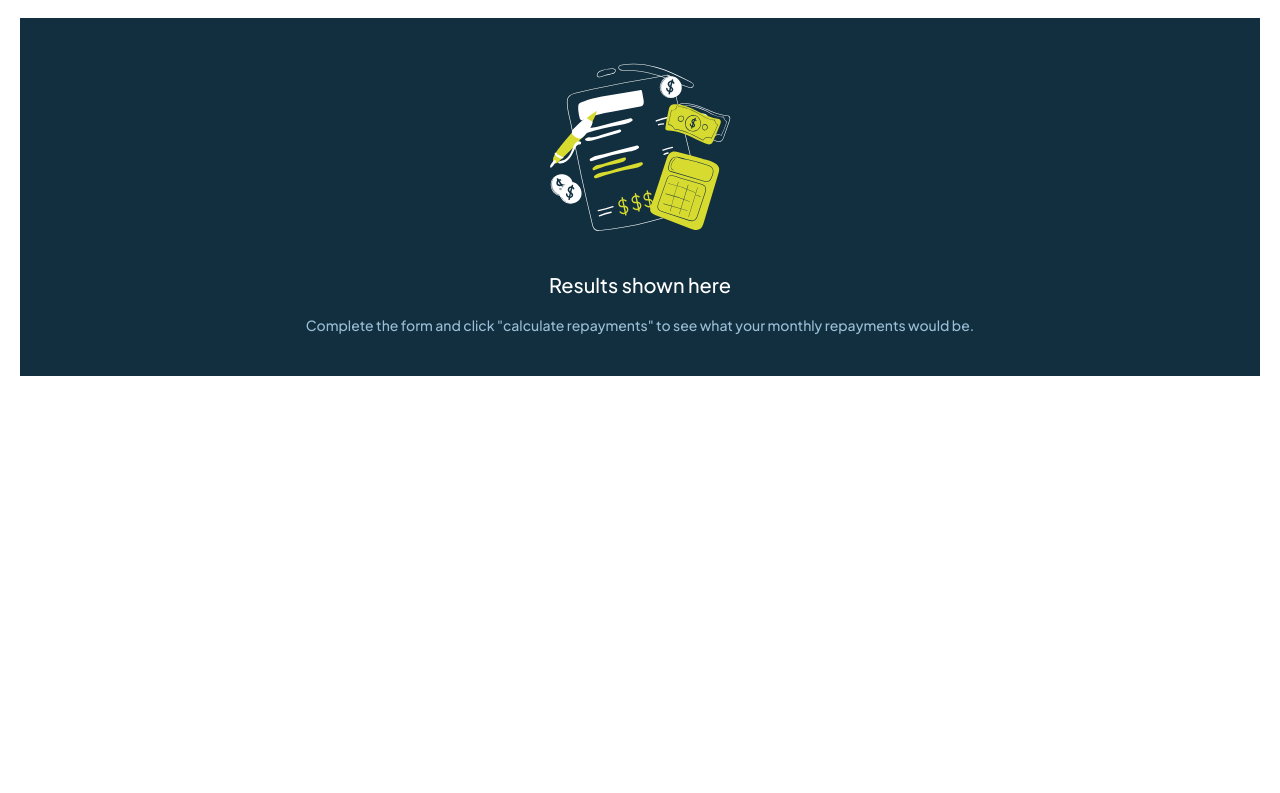
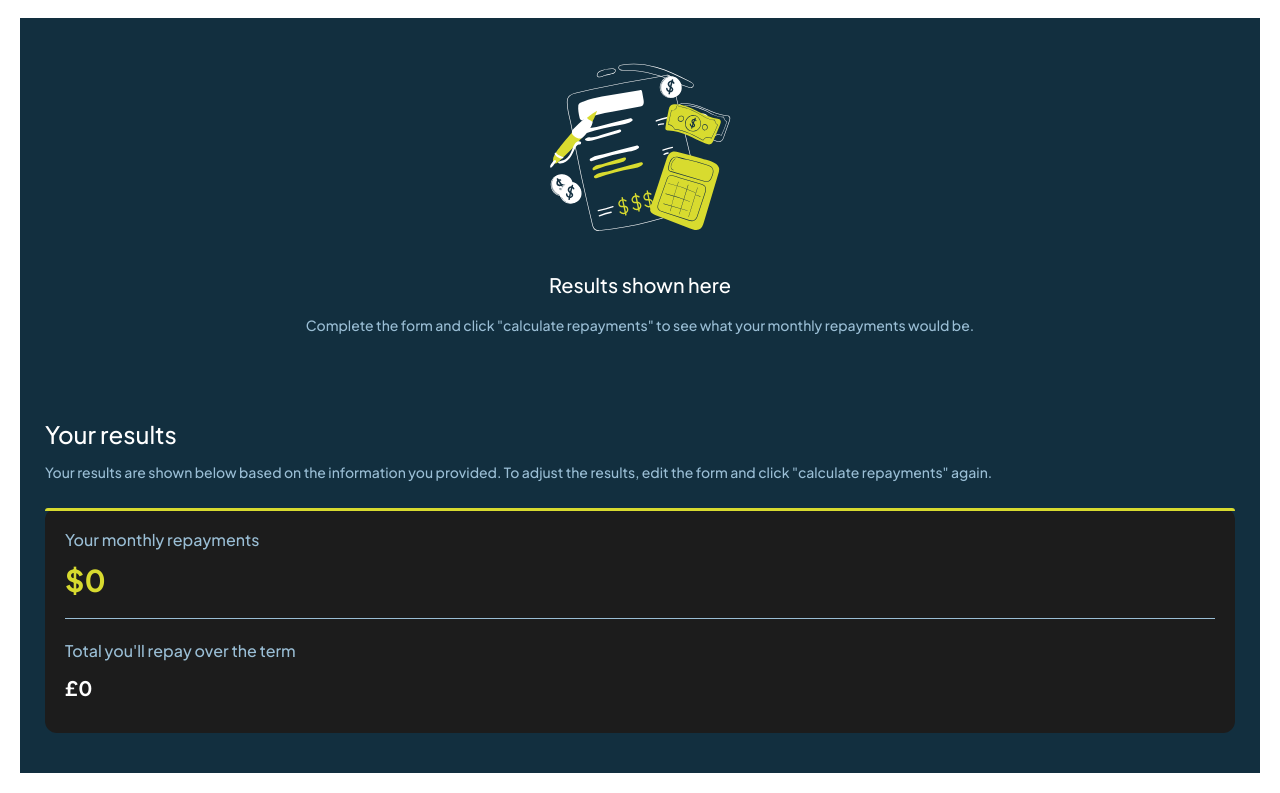
Before and after one commit to lianxxxx/mortgage-calculator, a React (Vite) app: page / in a window 1280 px wide. Shown: the part 585-1378 px from the top of the page. Before the commit the page ends 981 px from the top, so only its background shows below. Built offline with nearby package versions, Linux system fonts and the light colour scheme.

Commit message:
Finish layout for results display section

```diff
--- a/src/App.jsx
+++ b/src/App.jsx
@@ -1,6 +1,7 @@
 import "./App.css";
 import InputField from "./components/MortgageForm/InputField";
 import Placeholder from "./components/Results/Placeholder";
+import ResultDisplay from "./components/Results/ResultDisplay";
 
 function App() {
   return (
@@ -11,6 +12,7 @@ function App() {
           <h2 className="underline clear-text">Clear All</h2>
           <InputField />
           <Placeholder />
+          <ResultDisplay />
         </section>
       </main>
     </>
--- a/src/components/Results/ResultDisplay.jsx
+++ b/src/components/Results/ResultDisplay.jsx
@@ -1,5 +1,22 @@
 function ResultDisplay() {
-  return <div></div>;
+  return (
+    <div className="results-display text-white">
+      <h1 className="result-text">Your results</h1>
+      <p className="result-description">
+        Your results are shown below based on the information you provided. To
+        adjust the results, edit the form and click "calculate repayments"
+        again.
+      </p>
+      <div style={{color:"var(--slate-normal)"}} className="result-box">
+
+        <p>Your monthly repayments</p>
+        <h1 className="font-bold text-3xl amount-monthly-repayments" style={{color:"var(--lime)"}}>$0</h1>
+        <hr />
+        <p>Total you'll repay over the term</p>
+        <h3 className="font-bold amount-monthly-repay-term" style={{color:"var(--white)"}}>£0</h3>
+      </div>
+    </div>
+  );
 }
 
 export default ResultDisplay;
--- a/src/index.css
+++ b/src/index.css
@@ -67,9 +67,9 @@ button{
   height:40px;
   margin-top:20px;
 }
-.placeholder-container{
+.placeholder-container, .results-display{
   background-color:var(--slate-darkest);
-  padding:40px 30px;
+  padding:40px 25px;
 }
 
 .result-empty-text{
@@ -83,3 +83,61 @@ color: var(--white);
   text-align:center;
 
 }
+.result-text{
+  color: var(--white);
+  font-size:24px;
+  margin-bottom:10px;
+}
+.result-description{
+  color: var(--slate-normal);
+  font-size:14px;
+  margin-bottom: 10px;
+
+}
+hr {
+  border: none;
+  height: 1px;
+  background-color: var(--slate-normal);
+  margin: 20px 0;
+}
+
+span .line-lime{
+ background-color: var(--lime);
+ height: 2px;
+}
+
+.result-box{
+background-color: #0E232F;
+padding:10px;
+}
+
+.result-box {
+  position: relative;
+  border-radius: 12px;
+  background: #1c1c1c;
+  padding: 20px;
+  margin-top:25px;
+}
+
+
+.result-box::before {
+  content: "";
+  position: absolute;
+  top: 0;
+  left: 0;
+  height: 3px;
+  width: 100%;
+  background: var(--lime);
+  border-top-left-radius: 12px;
+  border-top-right-radius: 12px;
+}
+
+.amount-monthly-repayments{
+margin: 10px 0;
+
+}
+
+.amount-monthly-repay-term{
+margin: 10px 0;
+font-size:20px;
+}
```
